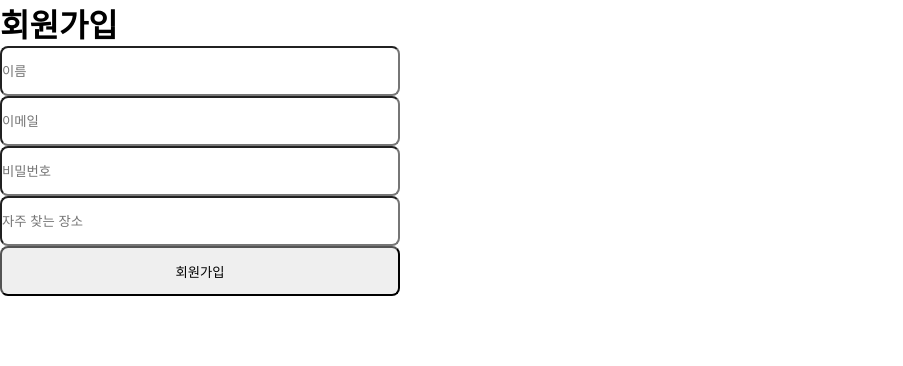
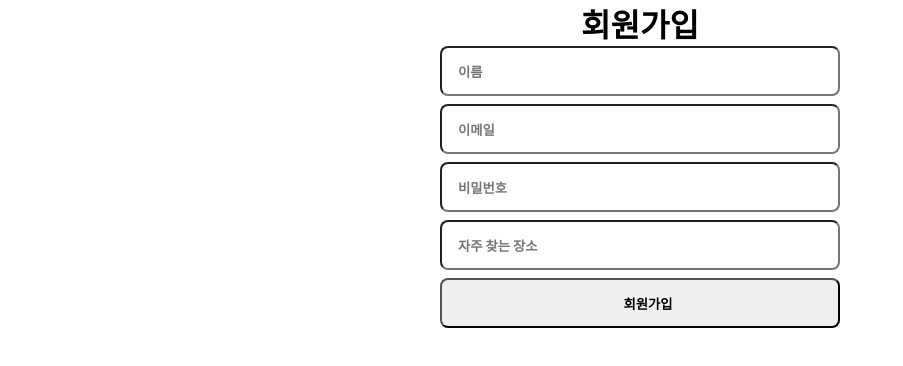
Before and after one commit to Dochi724/Deploy3rd, a React (Create React App) app in the folder web/2thproject/: page /register in a window 1280 px wide. Shown: the top 366 px of the page, without its empty margins (0-903 px from the left). Built offline with nearby package versions, Linux system fonts and the light colour scheme.

Commit message:
modify CORS

```diff
--- a/web/2thproject/src/components/Register.js
+++ b/web/2thproject/src/components/Register.js
@@ -25,12 +25,12 @@
     }
     const onSubmit = (e) => { // 제출하면 이 입력한 정보
         e.preventDefault();
-        axios.post('http://127.0.0.1:8000/account/signup', { // 장고에 이 주소랑 통신해서 회원 가입함!! 형식은 POST
+        axios.post('http://127.0.0.1:8000/account/signup/', { // 장고에 이 주소랑 통신해서 회원 가입함!! 형식은 POST
             username: name, // 장고 변수명: 넣어줄 우리 변수명 json형식!!!!
             password: password,
             email: email,
             favorite_place: favoritePlace
-        }, {withCredentials: true}) // 장고는 8000번, 리액트는 3000번 포트 사용 -> CORS 에러 생김!!!
+        }) // 장고는 8000번, 리액트는 3000번 포트 사용 -> CORS 에러 생김!!!
         .then(response => console.log(response)) // 일단 서버 대답 받아와서 콘솔로 확인해봤음!!
         console.log('제출');
     }
--- a/web/2thproject/src/stylesheets/index.scss
+++ b/web/2thproject/src/stylesheets/index.scss
@@ -1,5 +1,12 @@
+@import url('https://fonts.googleapis.com/css2?family=Noto+Sans+KR&display=swap');
+
 *{
     margin: 0;
     padding: 0;
     box-sizing: border-box;
+    font-family: 'Noto Sans KR', sans-serif;
 } // 초기화
+
+html {
+    font-size: 16px;
+}
--- a/web/2thproject/src/stylesheets/register.scss
+++ b/web/2thproject/src/stylesheets/register.scss
@@ -8,6 +8,10 @@
             width: 400px;
             height: 50px;
             border-radius: 8px;
+            font-weight: 900;
+            padding-left: 1rem;
+            margin-bottom: 0.5rem;
         }
     }
+    align-items: center;
 }
```
Also changed, not shown: 2 other files (tests, documents, lock files or other folders).
